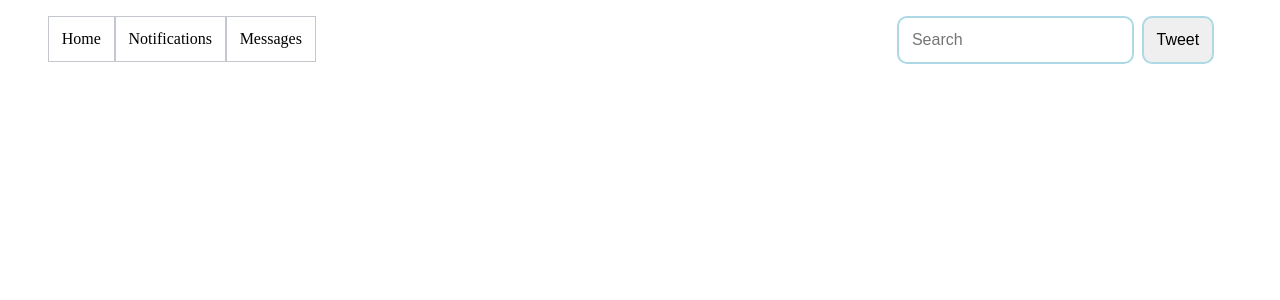
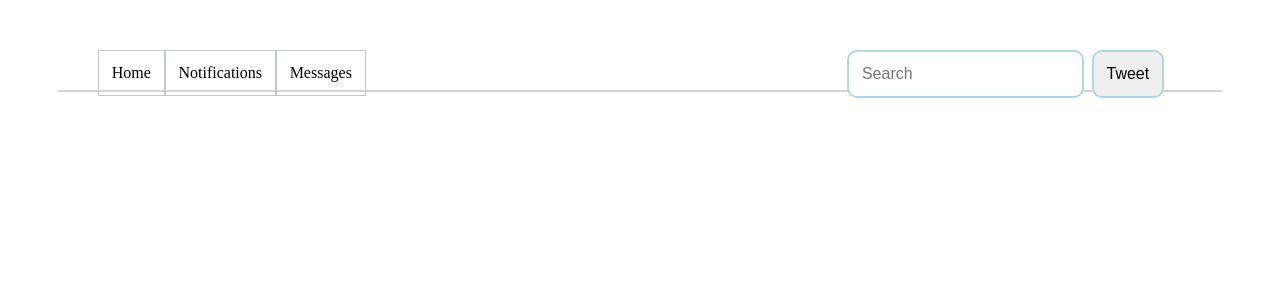
Before and after one commit to sn31/social-media-clone, a React app: page / in a window 1280 px wide. Shown: the top 300 px of the page. Built offline with nearby package versions, Linux system fonts and the light colour scheme.

Commit message:
add more Header stylings

```diff
--- a/src/components/App.jsx
+++ b/src/components/App.jsx
@@ -5,6 +5,7 @@ function App() {
   return (
     <div>
       <Header />
+
     </div>
   );
 }
--- a/src/components/Header.jsx
+++ b/src/components/Header.jsx
@@ -2,8 +2,15 @@ import React from "react";
 import NavBar from "./Navbar";
 import SearchBar from "./SearchBar";
 function Header() {
+    const HeaderStyles={
+        borderBottom: '2px solid lightgray',
+        height: '5vh',
+        marginRight: '50px',
+        marginLeft: '50px',
+        marginTop: '50px'
+    }
     return(
-        <div>
+        <div style={HeaderStyles}>
             <NavBar/>
             <SearchBar/>
         </div>
```
